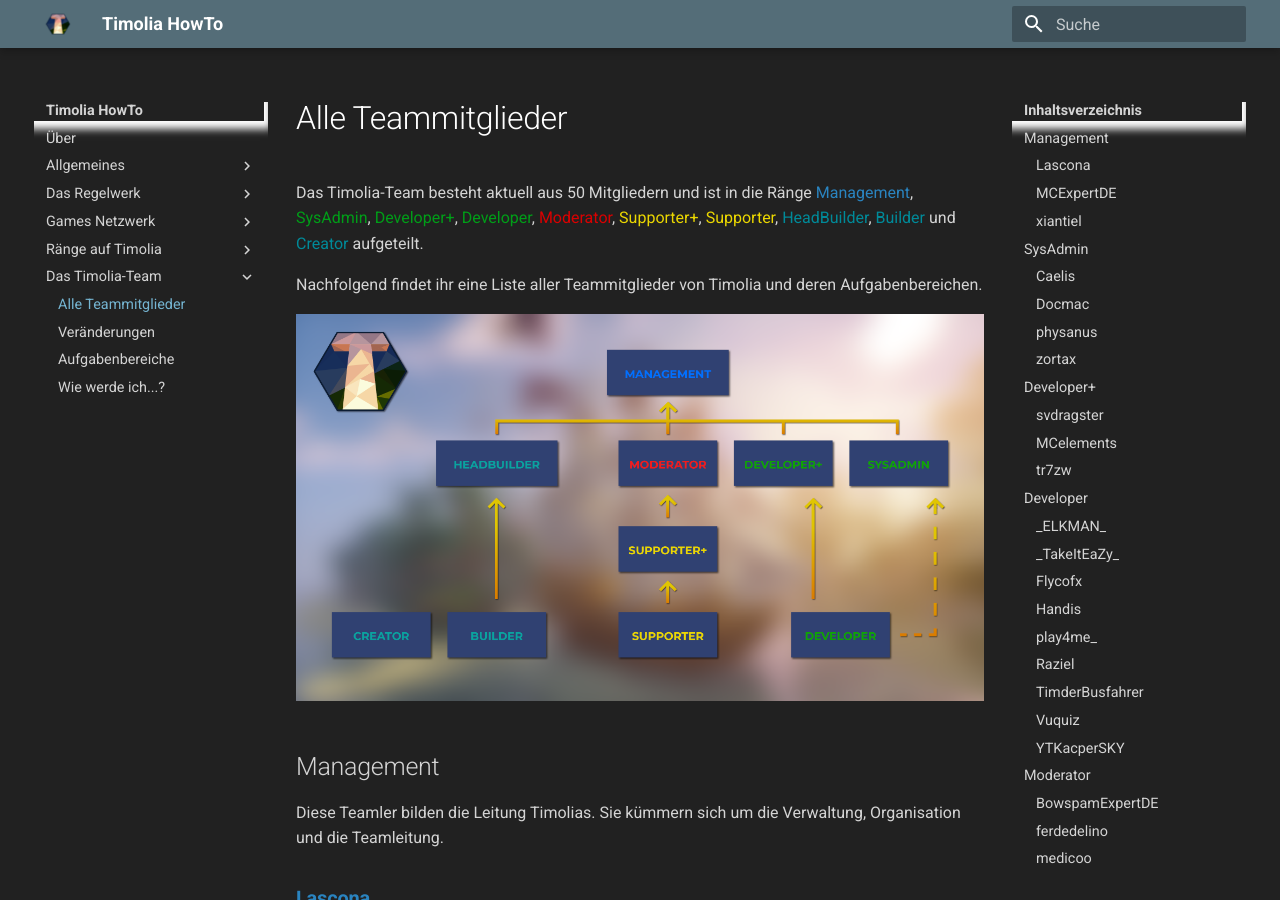
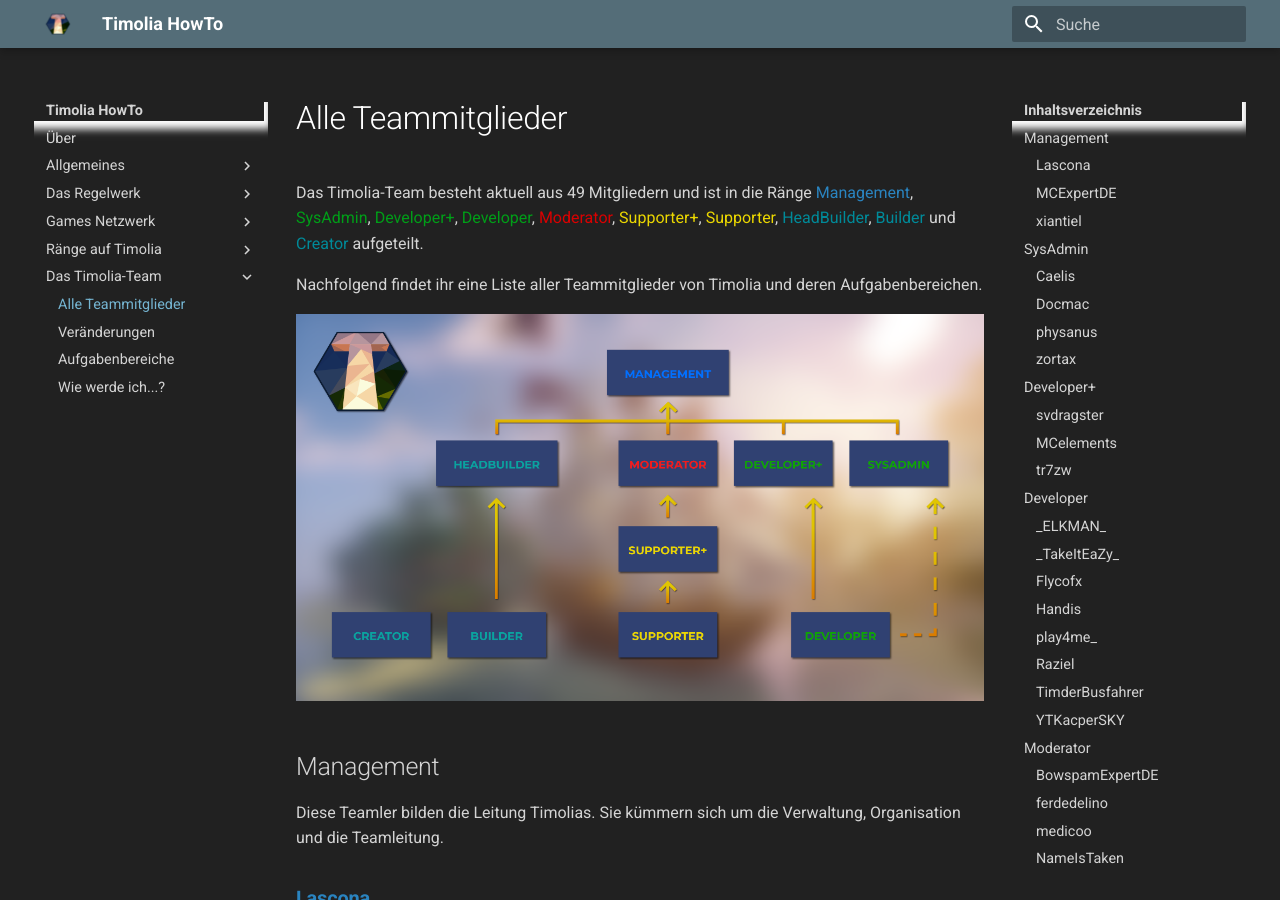
Before and after one commit to TimoliaDE/HowTo, an MkDocs documentation site: the page built from docs/team/members.md, in a window 1280 px wide and 900 px high. Built offline with MkDocs 1.6.1 and Material for MkDocs 9.7.7, drawn with Linux system fonts in a browser that asks for light colours; old or Windows-style settings are respelled for this version of MkDocs; some of the changed text lies outside the part shown.

Commit message:
Vuquiz Developer -> Native MVP

```diff
--- a/docs/team/members.md
+++ b/docs/team/members.md
@@ -1,4 +1,4 @@
-Das Timolia-Team besteht aktuell aus 50 Mitgliedern und ist in die Ränge
+Das Timolia-Team besteht aktuell aus 49 Mitgliedern und ist in die Ränge
 <span class='management'>Management</span>,
 <span class='sysadmin'>SysAdmin</span>,
 <span class='developer-plus'>Developer+</span>,
@@ -107,9 +107,6 @@ Developer kümmern sich um die Timolia Plugins, entwickeln neue Features und Spi
 - <u>Hauptverantwortlich:</u> Anti-Cheat
 
 ### <strong><span class='developer'>TimderBusfahrer</span></strong>
-- <u>Rang (ingame):</u> Developer
-
-### <strong><span class='developer'>Vuquiz</span></strong>
 - <u>Rang (ingame):</u> Developer
 
 ### <strong><span class='developer'>YTKacperSKY</span></strong>
```
Also changed, not shown: docs/team/changes.md (+1 -0 lines).
